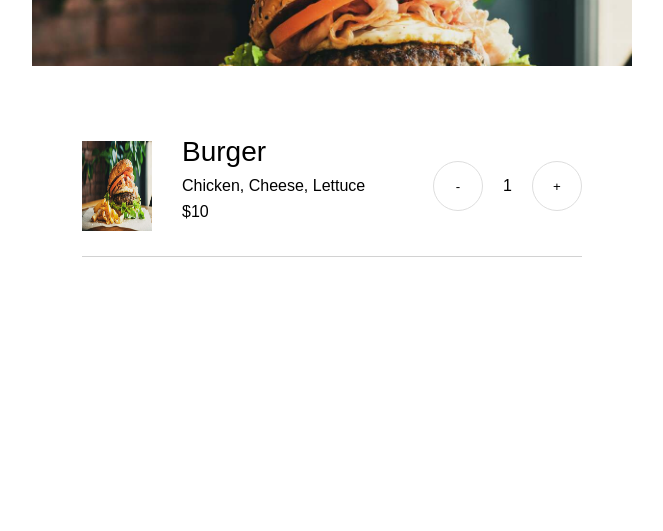
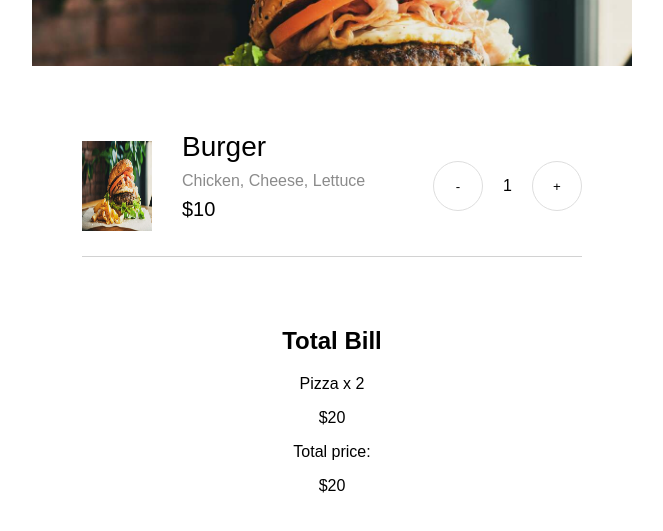
Before and after one commit to gowtham777y/Restaurant-Food-Ordering-App, a plain HTML site: page index.html in a window 1280 px wide. Shown: the part 149-680 px from the top of the page, without its empty margins (308-971 px from the left). Drawn offline with Linux system fonts and the light colour scheme; a web font is replaced by a local one.

Commit message:
Developed the structure for the final bill pricing

```diff
--- a/index.html
+++ b/index.html
@@ -30,7 +30,15 @@
                 </div>
             </section>
             <section id="restaurant-bill">
-
+                <h2>Total Bill</h2>
+                <div id="bill">
+                    <div id="all-items">
+                        <p class="item-and-quantity">Pizza x 2</p>
+                        <p class="final-item-price">$20</p>
+                    </div>
+                    <p>Total price:</p>
+                    <p id="bill-amount">$20</p>
+                </div>
             </section>
         </div>
         <script type="module" src="/index.js"></script>
--- a/style.css
+++ b/style.css
@@ -77,6 +77,12 @@ body{
 
 .ingredients{
     margin-bottom: 8px;
+    color: #8B8B8B;
+    font-size: 16px;
+}
+
+.item-price{
+    font-size: 20px;
 }
 
 .increase, .decrease{
@@ -96,3 +102,9 @@ body{
 .item-quantity{
     margin: 20px;
 }
+
+#restaurant-bill{
+    text-align: center;
+    padding: 50px;
+    padding-top: 0px;
+}
```
